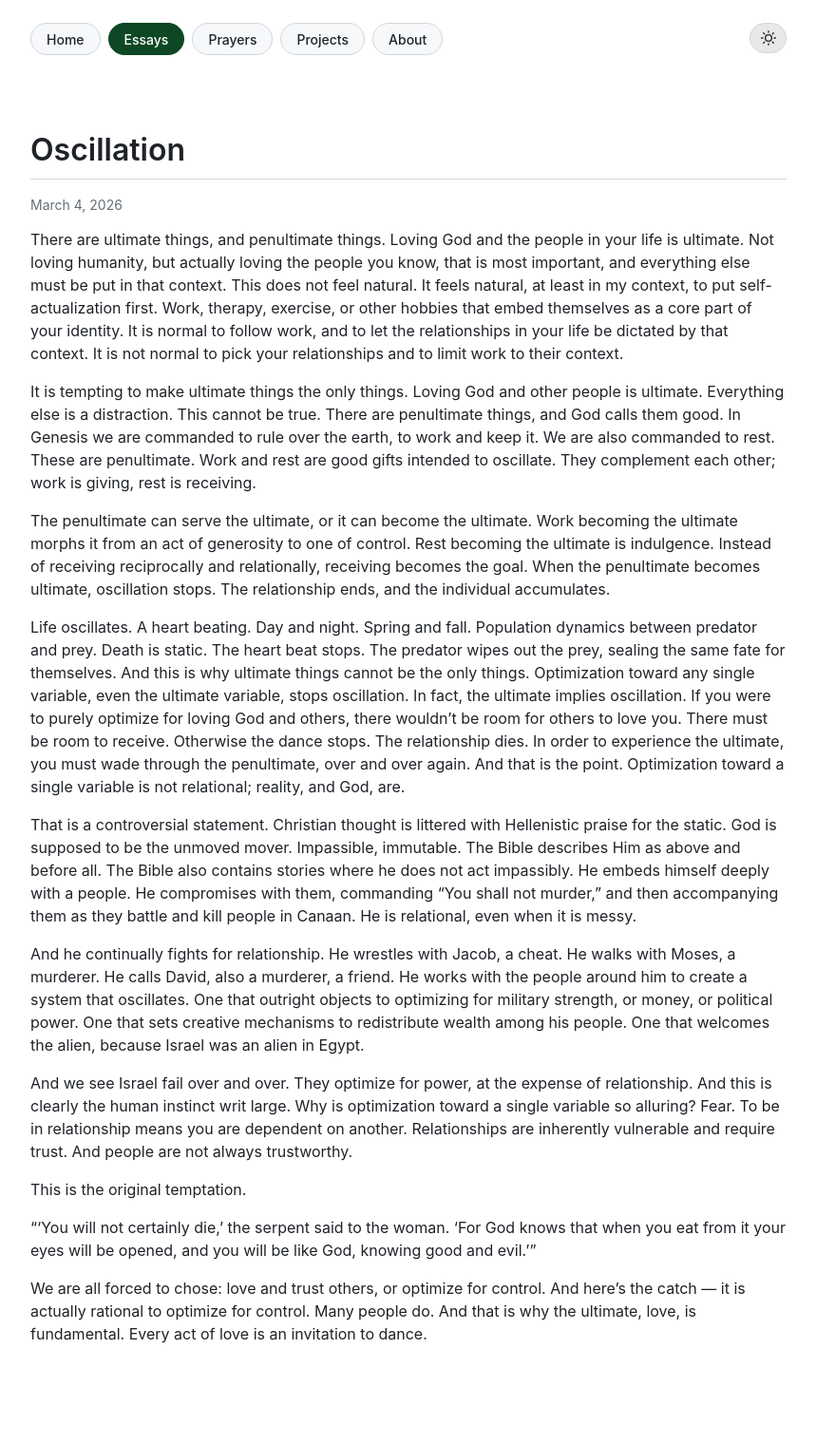
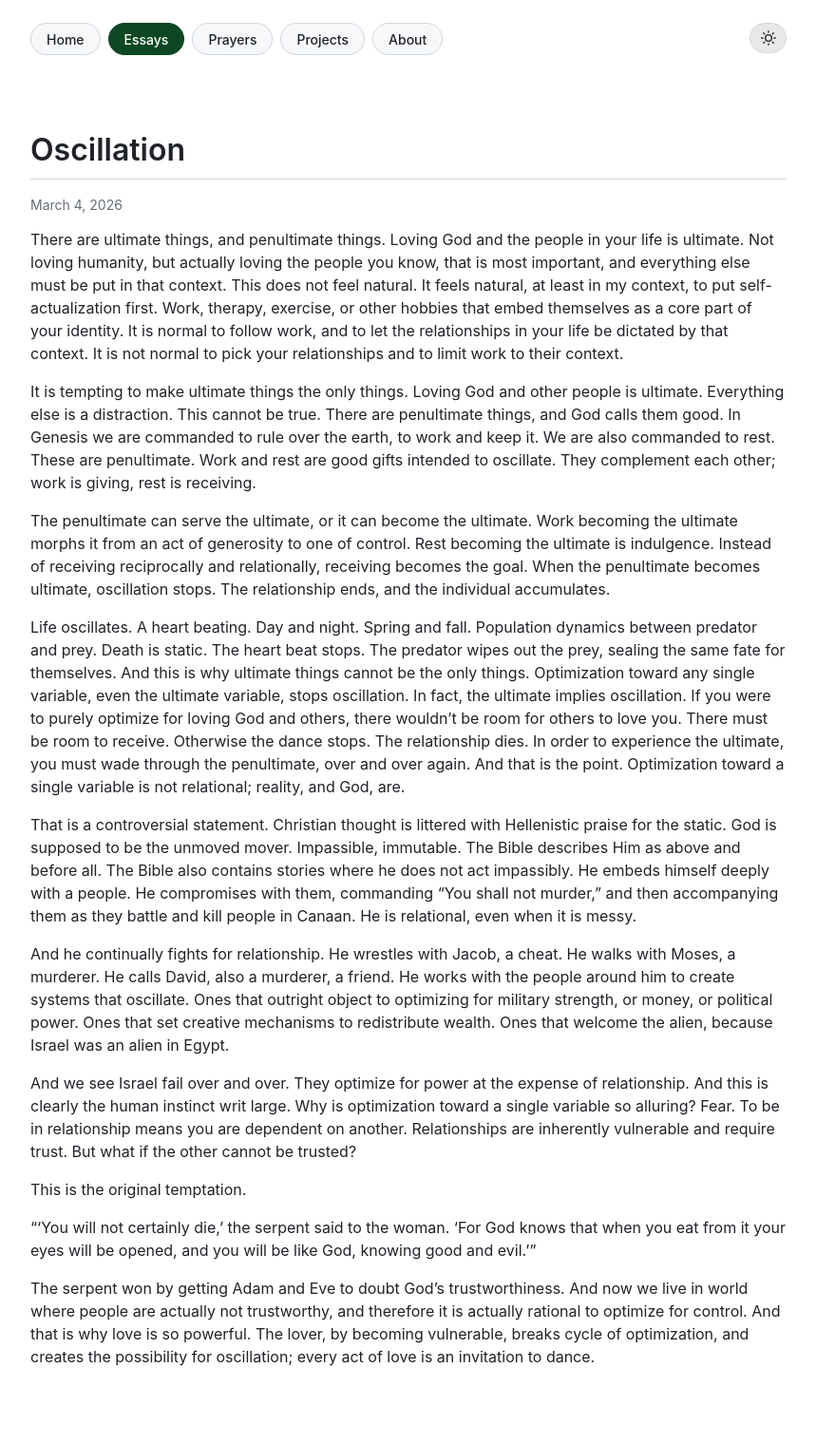
Before and after one commit to jack-t-skidmore/jack-t-skidmore.github.io, a Jekyll site: the page built from essays/oscillation.md, in a window 1280 px wide. Shown: the whole page at 95% size, without its empty margins (210-1069 px from the left). Built offline with Jekyll 4.4.1, drawn with Linux system fonts in a browser that asks for light colours; before the commit the page ends 1496 px from its top, so only the background shows below that.

Commit message:
oscillation ending + bio update

```diff
--- a/essays/oscillation.md
+++ b/essays/oscillation.md
@@ -14,12 +14,12 @@ Life oscillates. A heart beating. Day and night. Spring and fall. Population dyn
 
 That is a controversial statement. Christian thought is littered with Hellenistic praise for the static. God is supposed to be the unmoved mover. Impassible, immutable. The Bible describes Him as above and before all. The Bible also contains stories where he does not act impassibly. He embeds himself deeply with a people. He compromises with them, commanding “You shall not murder,” and then accompanying them as they battle and kill people in Canaan. He is relational, even when it is messy.
 
-And he continually fights for relationship. He wrestles with Jacob, a cheat. He walks with Moses, a murderer. He calls David, also a murderer, a friend. He works with the people around him to create a system that oscillates. One that outright objects to optimizing for military strength, or money, or political power. One that sets creative mechanisms to redistribute wealth among his people. One that welcomes the alien, because Israel was an alien in Egypt.
+And he continually fights for relationship. He wrestles with Jacob, a cheat. He walks with Moses, a murderer. He calls David, also a murderer, a friend. He works with the people around him to create systems that oscillate. Ones that outright object to optimizing for military strength, or money, or political power. Ones that set creative mechanisms to redistribute wealth. Ones that welcome the alien, because Israel was an alien in Egypt.
 
-And we see Israel fail over and over. They optimize for power, at the expense of relationship. And this is clearly the human instinct writ large. Why is optimization toward a single variable so alluring? Fear. To be in relationship means you are dependent on another. Relationships are inherently vulnerable and require trust. And people are not always trustworthy.
+And we see Israel fail over and over. They optimize for power at the expense of relationship. And this is clearly the human instinct writ large. Why is optimization toward a single variable so alluring? Fear. To be in relationship means you are dependent on another. Relationships are inherently vulnerable and require trust. But what if the other cannot be trusted?
 
 This is the original temptation.
 
 "'You will not certainly die,' the serpent said to the woman. 'For God knows that when you eat from it your eyes will be opened, and you will be like God, knowing good and evil.'"
 
-We are all forced to chose: love and trust others, or optimize for control. And here's the catch — it is actually rational to optimize for control. Many people do. And that is why the ultimate, love, is fundamental. Every act of love is an invitation to dance.
+The serpent won by getting Adam and Eve to doubt God's trustworthiness. And now we live in world where people are actually not trustworthy, and therefore it is actually rational to optimize for control. And that is why love is so powerful. The lover, by becoming vulnerable, breaks cycle of optimization, and creates the possibility for oscillation; every act of love is an invitation to dance.
```
Also changed, not shown: about.md (+4 -2 lines).
